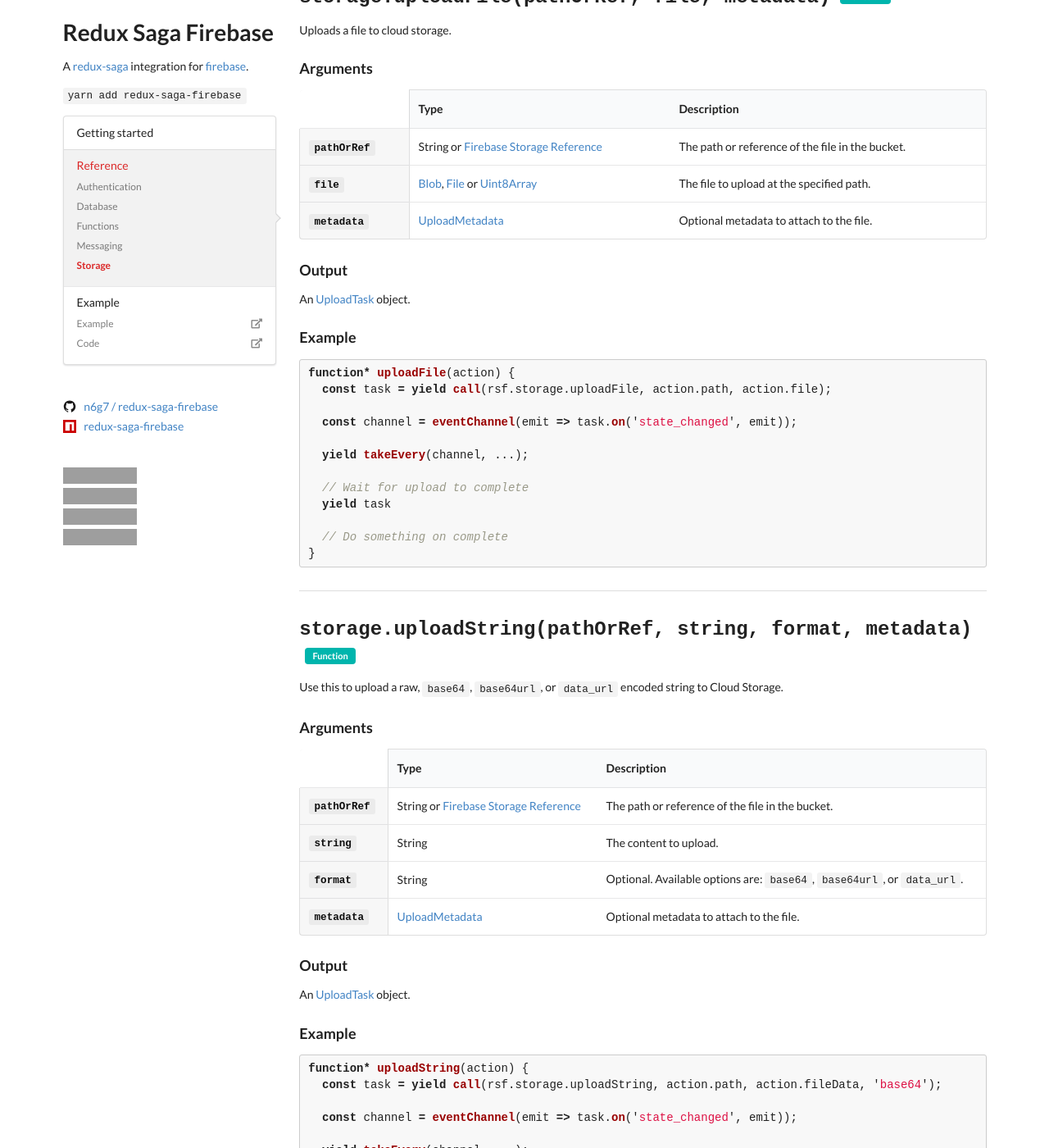
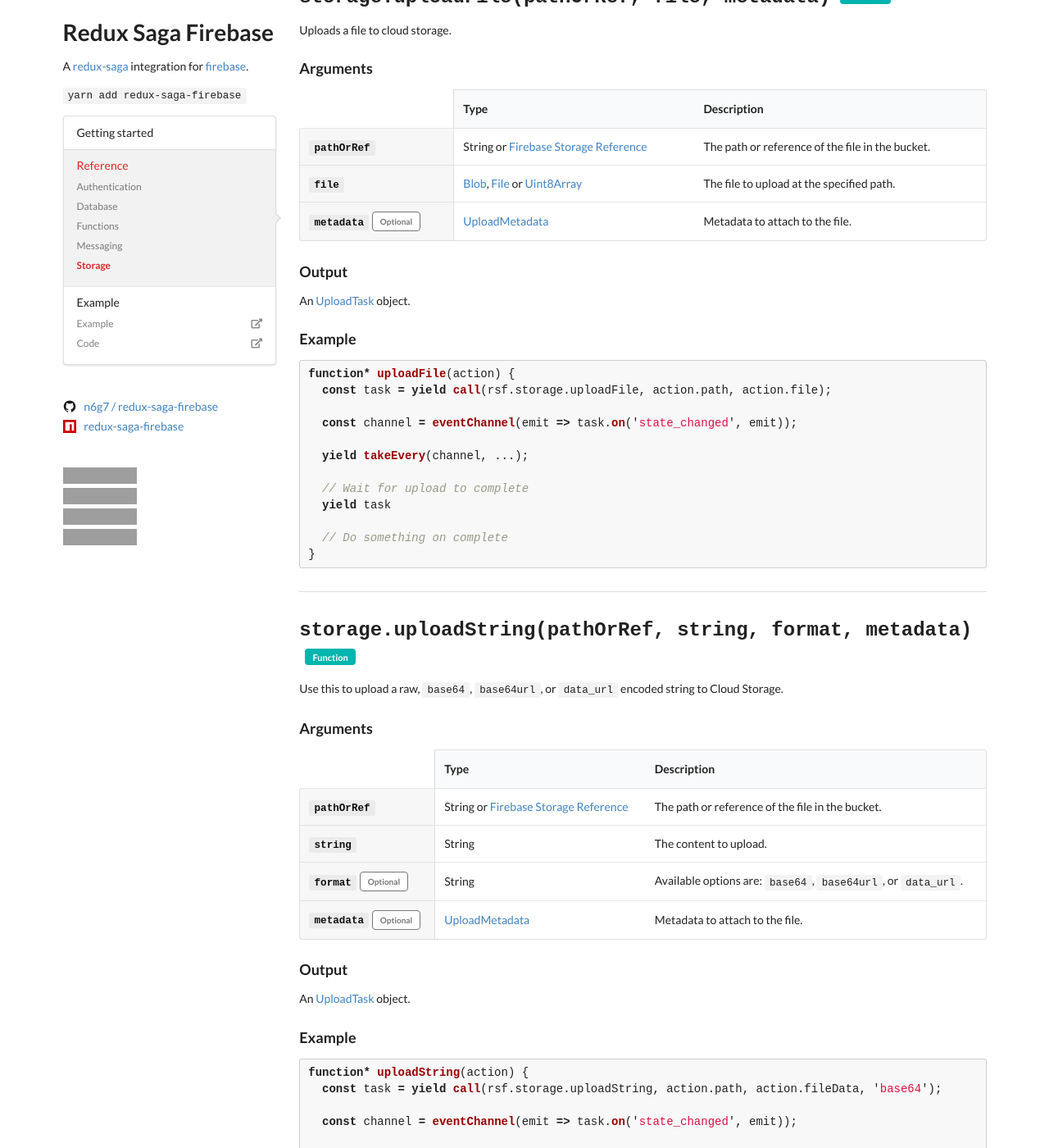
Before and after one commit to n6g7/redux-saga-firebase, a Jekyll site: the page built from docs/_reference/storage.md, in a window 1280 px wide and 1400 px high, scrolled down 282 px. Shown: the whole window at 82% size. Built offline with Jekyll 4.4.1, drawn with Linux system fonts in a browser that asks for light colours; nearby versions of some CDN libraries; grey boxes are pictures that could not be loaded.

Commit message:
Show an "Optional" label for optional args.

```diff
--- a/docs/_layouts/docs.html
+++ b/docs/_layouts/docs.html
@@ -43,7 +43,12 @@
       <tbody>
         {% for arg in method.arguments %}
           <tr class="">
-            <td><code>{{ arg.name }}</code></td>
+            <td>
+              <code>{{ arg.name }}</code>
+              {% unless arg.required %}
+                <span class="ui tiny grey basic label">Optional</span>
+              {% endunless %}
+            </td>
             <td>{{ arg.type | markdownify }}</td>
             <td>{{ arg.description | markdownify }}</td>
           </tr>
```
Also changed, not shown: docs/_reference/auth.md (+3 -0 lines), docs/_reference/database.md (+10 -0 lines), docs/_reference/functions.md (+2 -0 lines), docs/_reference/storage.md (+15 -3 lines).
